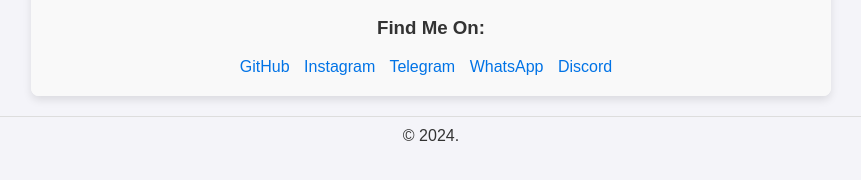
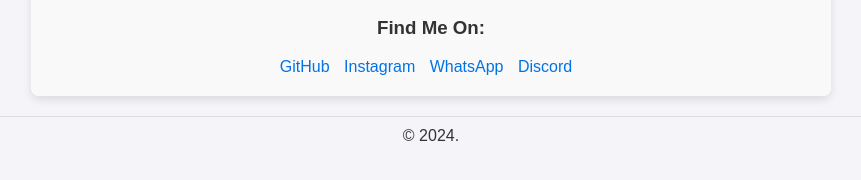
Before and after one commit to arthuru1/faturu.github.io, a plain HTML site: page index.html in a window 1280 px wide. Shown: the part 264-444 px from the top of the page, without its empty margins (209-1070 px from the left). Drawn offline with Linux system fonts and the light colour scheme.

Commit message:
Update index.html

```diff
--- a/index.html
+++ b/index.html
@@ -108,7 +108,6 @@
             <h3>Find Me On:</h3>
             <a href="https://github.com/arthuru1">GitHub</a>
             <a href="https://www.instagram.com/ar.thuruu/">Instagram</a>
-            <a href="https://web.telegram.org/k/#7672489647">Telegram</a>
             <a href="https://api.whatsapp.com/send/?phone=6281226835860&text&type=phone_number&app_absent=0">WhatsApp</a>
             <a href="https://discord.gg/kPHp3dQs">Discord</a>
         </div>
```
